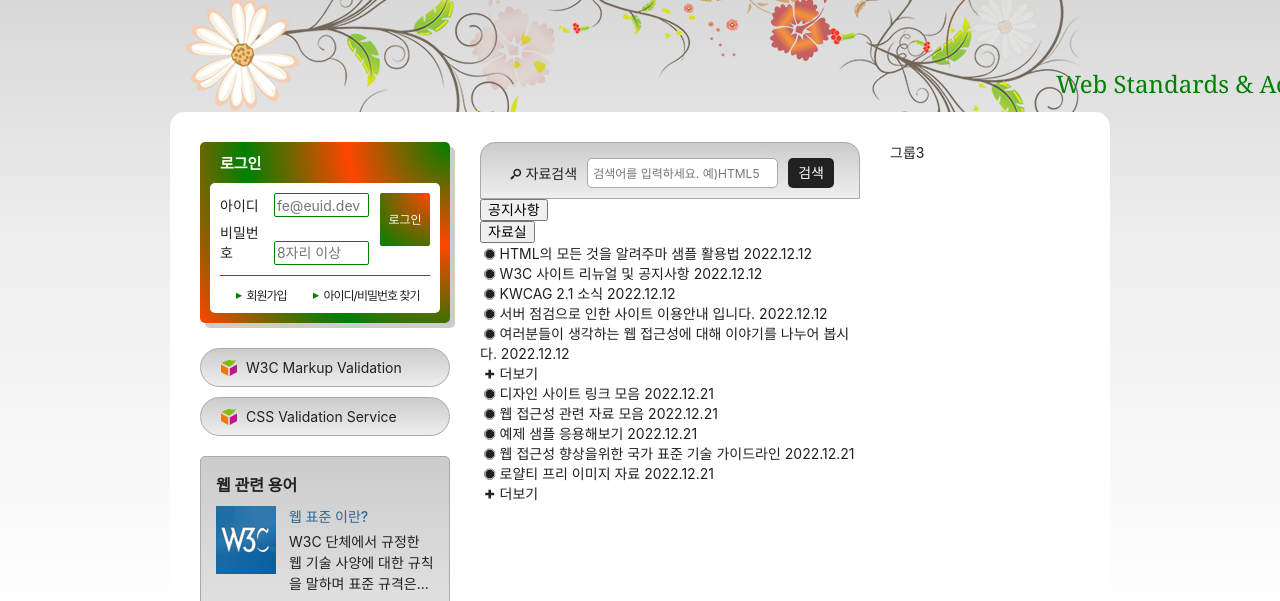
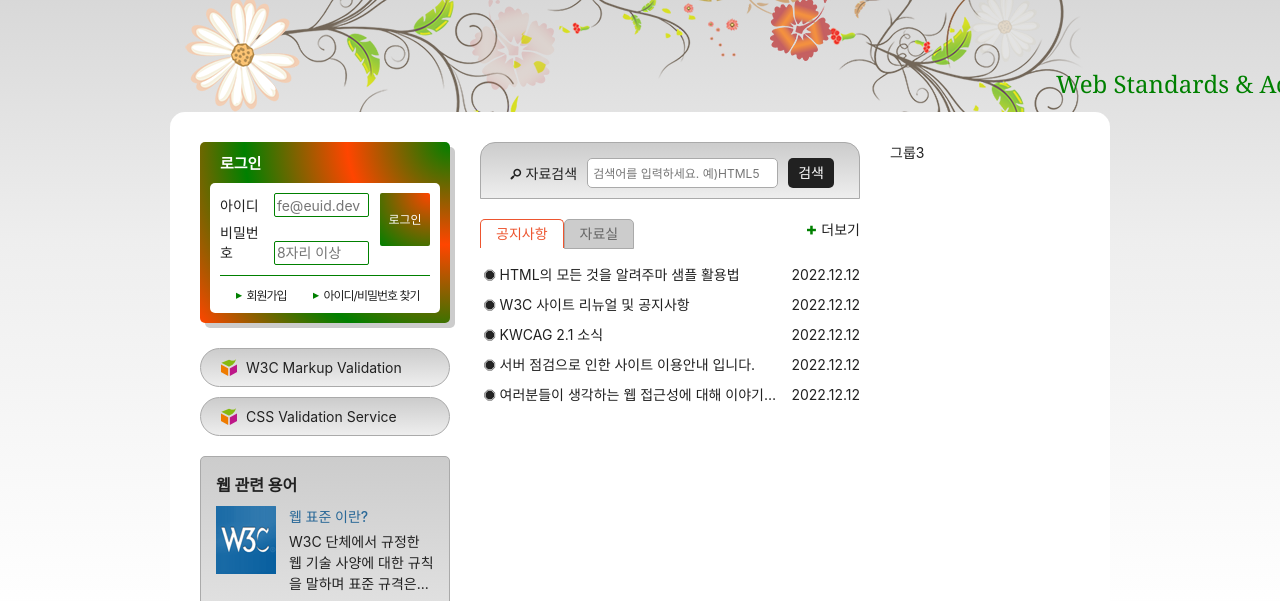
Before and after one commit to oweaj/HTML5, a plain HTML site: page index.html in a window 1280 px wide. Shown: the part 135-736 px from the top of the page. Drawn offline with Linux system fonts and the light colour scheme; a web font is replaced by a local one.

Commit message:
공지사항 및 자료실 디자인 완성

```diff
--- a/index.html
+++ b/index.html
@@ -199,10 +199,10 @@
         </form>
         <div class="board">
           <ul class="tab-list" role="tablist">
-            <li role="none"><button type="button" class="tab" role="tab" aria-selected="true" aria-controls="notice" id="noticeButton">공지사항</button></li>
+            <li role="none"><button type="button" class="tab is-select" role="tab" aria-selected="true" aria-controls="notice" id="noticeButton">공지사항</button></li>
             <li role="none"><button type="button" class="tab" role="tab" aria-selected="fales" aria-controls="archive" id="archiveButton">자료실</button></li>
           </ul>
-          <div class="notice tab-panel" role="tabpanel" id="notice" aria-labelledby="noticeButton">
+          <div class="notice tab-panel is-select" role="tabpanel" id="notice" aria-labelledby="noticeButton">
             <ul class="board-list">
               <li>
                 <a class="icon-stop" href="/">HTML의 모든 것을 알려주마 샘플 활용법</a>
--- a/styles/style.css
+++ b/styles/style.css
@@ -481,6 +481,72 @@ body {
   color: #fff;
 }
 
+/* 공지사항 및 자료실 */
+.board {
+  position: relative;
+  margin-top: 20px;
+}
+
+.tab-list {
+  display: flex;
+  flex-flow: row nowrap;
+}
+
+.tab {
+  padding: 6px 15px;
+  border: 1px solid #aaa;
+  border-radius: 5px 5px 0 0;
+  background-color: #ccc;
+  color: #666;
+}
+
+.is-select.tab {
+  border: 1px solid #ed552f;
+  border-bottom: 0;
+  color: #ed552f;
+  background-color: #fff;
+}
+
+.tab-panel {
+  display: none;
+  margin-top: 15px;
+}
+
+.is-select.tab-panel {
+  display: block;
+}
+
+.board-list li {
+  display: flex;
+  margin-top: 10px;
+  flex-flow: row nowrap;
+  align-items: center;
+  justify-content: space-between;
+}
+
+.board-list a {
+  flex-grow: 1;
+  white-space: nowrap;
+  overflow: hidden;
+  text-overflow: ellipsis;
+}
+
+.board-list time {
+  margin-left: 10px;
+  flex-shrink: 0;
+}
+
+.board-more {
+  position: absolute;
+  top: -8px;
+  right: -8px;
+  padding: 8px;
+}
+
+.icon-plus::before {
+  color: green;
+}
+
 /* 슬로건 */
 .slogan {
   height: 10vh;
```
